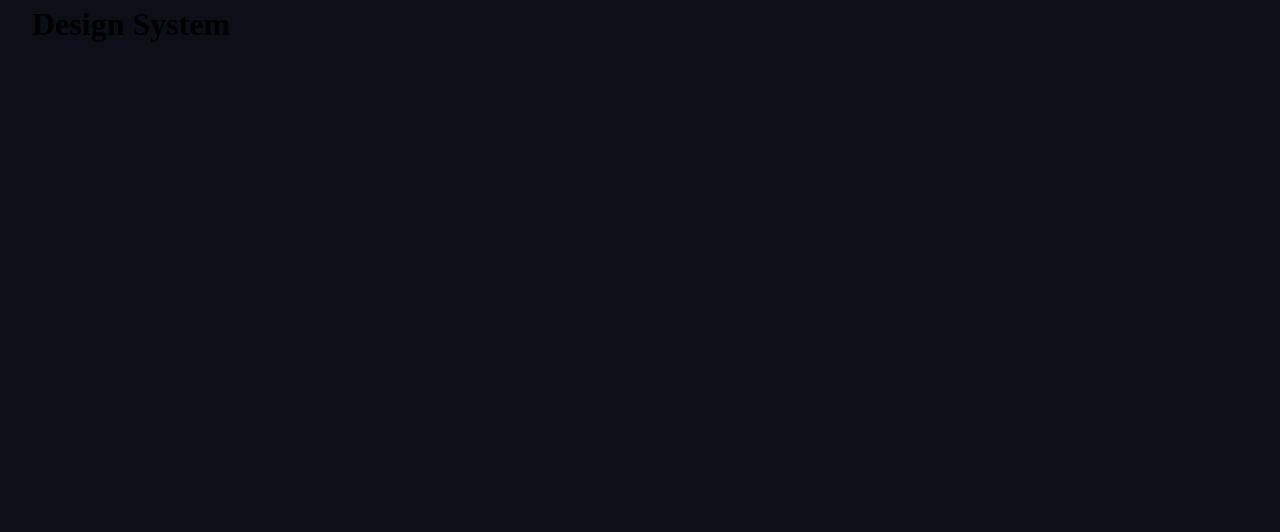
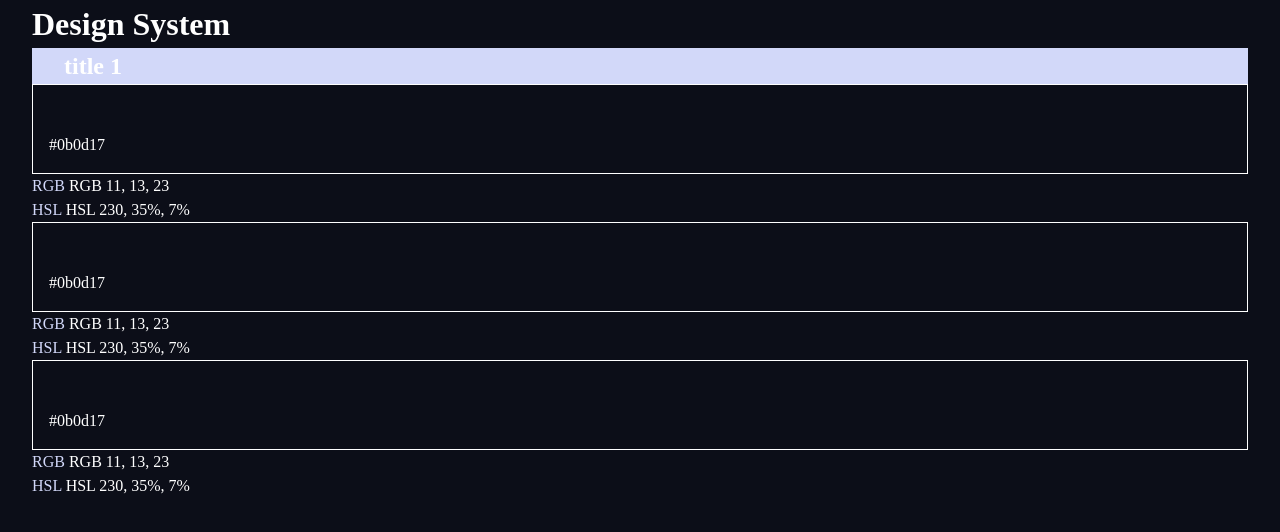
Before and after one commit to eloso85/CSS_Design_System, a website: page public/index.html in a window 1280 px wide. Drawn offline with Linux system fonts and the light colour scheme.

Commit message:
moving slow

```diff
--- a/public/index.html
+++ b/public/index.html
@@ -9,12 +9,39 @@
     <title>Document</title>
 </head>
 
-<body class="bg-dark">
+<body class="bg-dark text-white">
 
     <div class="container">
         <h1>Design System</h1>
 
         <section id="colors">
+            <div class="container bg-accent text-white">
+                <h1>title 1</h1>
+            </div>
+
+            <div>
+                <div class="bg-dark text-white" style="padding: 3rem 1rem 1rem; border:1px solid white">
+                #0b0d17
+                </div>
+                <p><span class="text-accent">RGB</span> RGB 11, 13, 23</p>
+                <p><span class="text-accent">HSL</span> HSL 230, 35%, 7%</p>
+            </div>
+
+            <div>
+                <div class="bg-dark text-white" style="padding: 3rem 1rem 1rem; border:1px solid white">
+                #0b0d17
+                </div>
+                <p><span class="text-accent">RGB</span> RGB 11, 13, 23</p>
+                <p><span class="text-accent">HSL</span> HSL 230, 35%, 7%</p>
+            </div>
+
+            <div>
+                <div class="bg-dark text-white" style="padding: 3rem 1rem 1rem; border:1px solid white">
+                #0b0d17
+                </div>
+                <p><span class="text-accent">RGB</span> RGB 11, 13, 23</p>
+                <p><span class="text-accent">HSL</span> HSL 230, 35%, 7%</p>
+            </div>
 
         </section>
     </div>
--- a/public/styles/styles.css
+++ b/public/styles/styles.css
@@ -130,14 +130,16 @@ select {
 
 
 .bg-dark { background-color: hsl(var(--clr-dark));}
-.bg-accent { background-color: hsl(var(--clr-lite));}
+.bg-accent { background-color: hsl(var(--clr-light));}
 .bg-white { background-color: hsl(var(--clr-white));}
 
-.text-dark { background-color: hsl(var(--clr-dark));}
-.text-accent { background-color: hsl(var(--clr-lite));}
-.text-white { background-color: hsl(var(--clr-white));}
+.text-dark { color: hsl(var(--clr-dark));}
+.text-accent { color: hsl(var(--clr-light));}
+.text-white { color: hsl(var(--clr-white));}
 
-
+.example-component {
+    background-color: hsl(var(--clr-light));
+}
 
 
 /* -------------------- */
```
